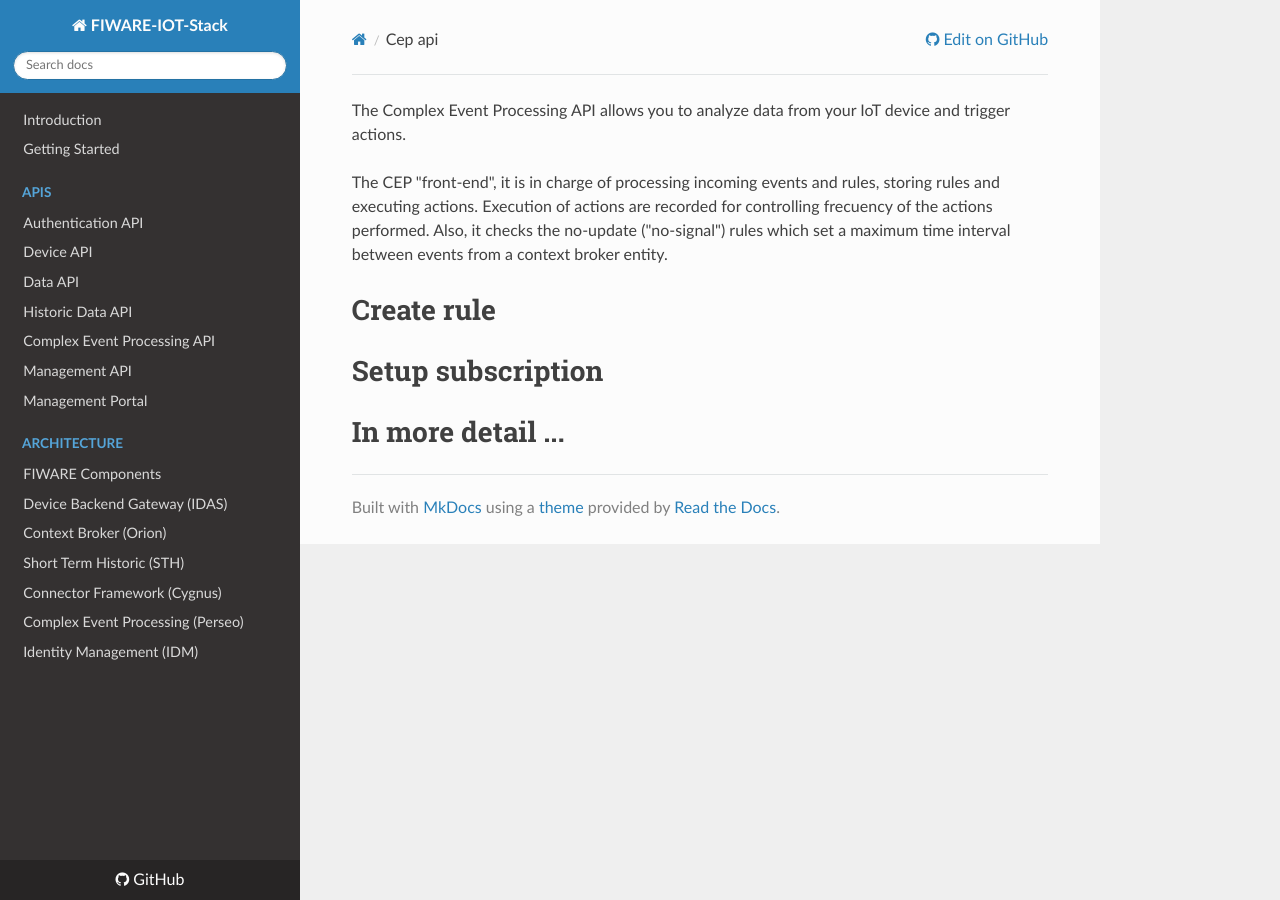
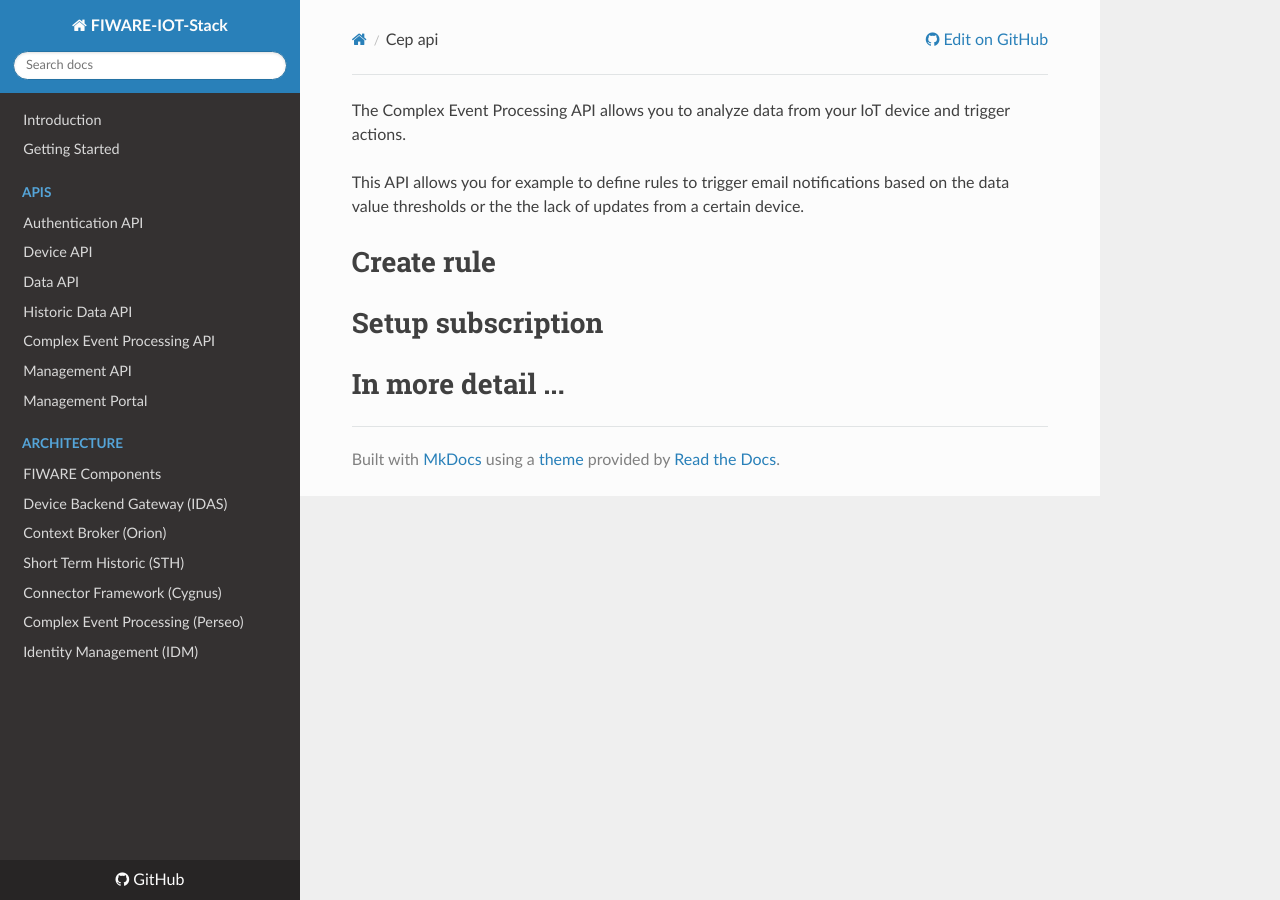
Before and after one commit to telefonicaid/thinking-cities, an MkDocs documentation site: the page built from docs/cep_api.md, in a window 1280 px wide. Built offline with MkDocs 1.6.1, drawn with Linux system fonts in a browser that asks for light colours; nearby versions of some CDN libraries; old or Windows-style settings are respelled for this version of MkDocs.

Commit message:
Update cep_api.md

```diff
--- a/docs/cep_api.md
+++ b/docs/cep_api.md
@@ -1,8 +1,6 @@
 The Complex Event Processing API allows you to analyze data from your IoT device and trigger actions.
 
-
-
-The CEP "front-end", it is in charge of processing incoming events and rules, storing rules and executing actions. Execution of actions are recorded for controlling frecuency of the actions performed. Also, it checks the no-update ("no-signal") rules which set a maximum time interval between events from a context broker entity.
+This API allows you for example to define rules to trigger email notifications based on the data value thresholds or the the lack of updates from a certain device.
 
 # Create rule
 
```
